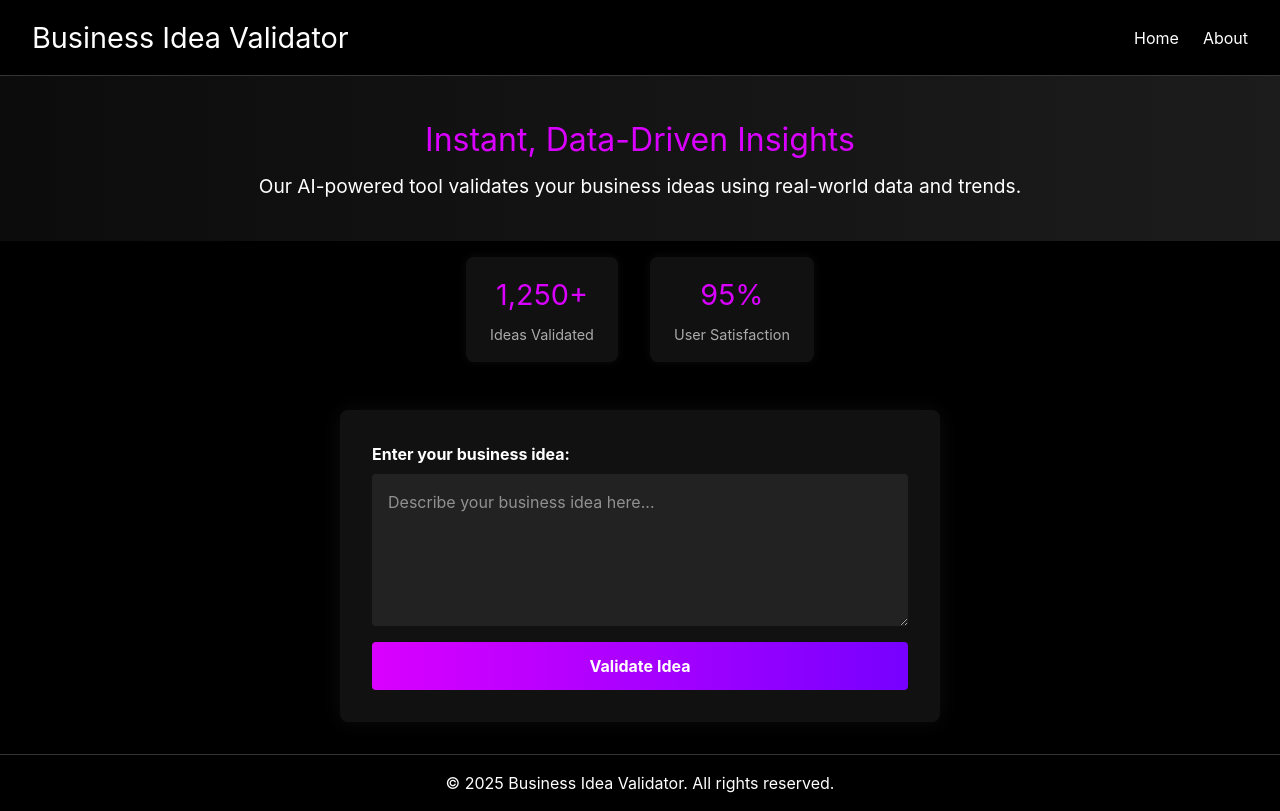
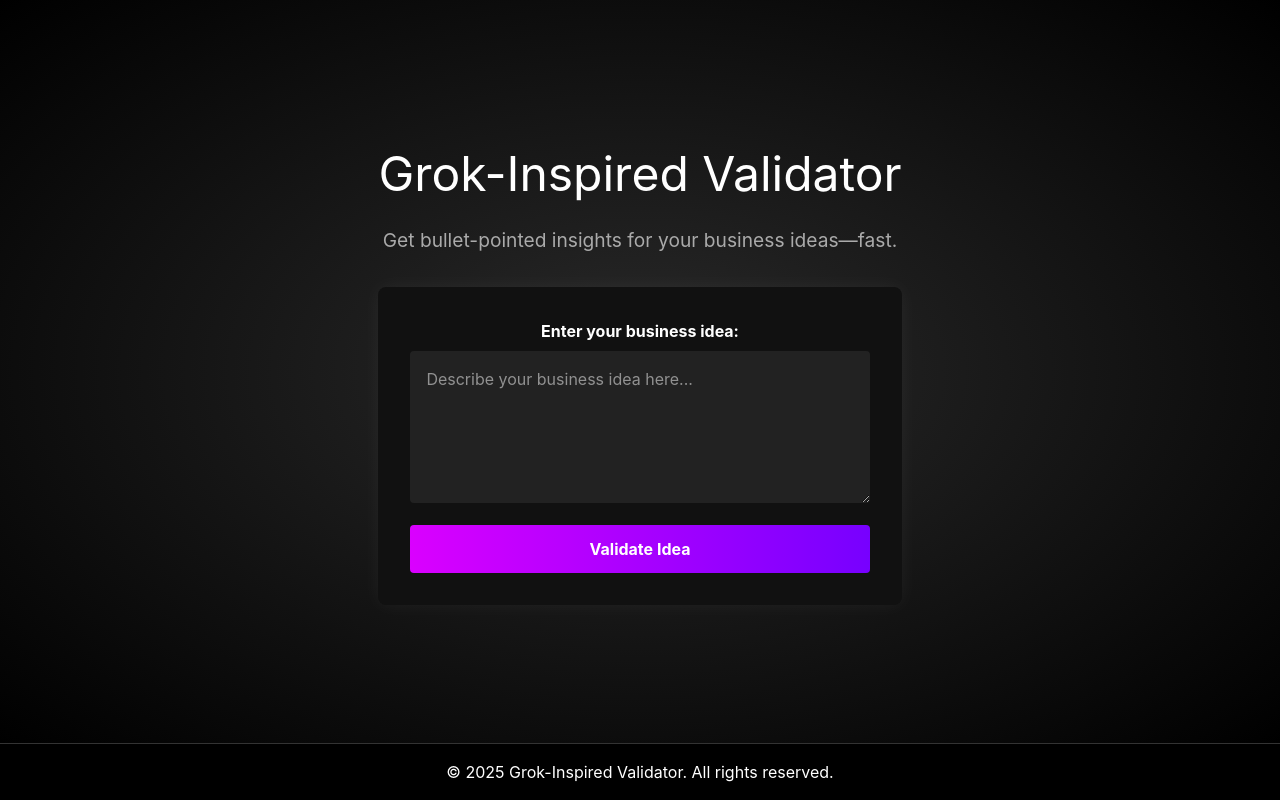
Before and after one commit to DominicDurso/my-business-validator, a Next.js app: page / in a window 1280 px wide. Built offline with nearby package versions, Linux system fonts and the light colour scheme.

Commit message:
New Frontend TEST

```diff
--- a/app/api/validate/route.js
+++ b/app/api/validate/route.js
@@ -10,23 +10,22 @@ export async function POST(request) {
       return new NextResponse("Business idea is required", { status: 400 });
     }
 
-    // Fetch Google Trends data (optional helper)
+    // Optionally fetch Google Trends data
     const trendsData = await getTrendsData(idea);
 
-    // Updated system prompt: force a consistent numbered structure
+    // Updated system prompt:
+    // GPT should use headings like "## Market Potential" and bullet points "- "
+    // No other Markdown or HTML.
     const systemPrompt = `
-You are a seasoned business consultant. Provide a comprehensive, data-driven analysis of the user's business idea.
-Use exactly the following numbered headings (in this order, with the exact numbering):
+You are a seasoned business consultant. Provide a thorough analysis of the user's business idea in five sections:
+## Market Potential
+## Competition
+## Viability
+## Risks
+## Recommendations
 
-1. Market Potential
-2. Competition
-3. Viability
-4. Risks
-5. Recommendations
-
-Write in paragraphs. Do not use bullet points or asterisks. If you need multiple points, separate them by line breaks(these are encouraged).
-Incorporate this Google Trends data into your analysis:
-Google Trends Data:
+Under each heading, use bullet points that begin with "- " to list key points. No other Markdown or symbols.
+Incorporate the following Google Trends data where relevant:
 ${JSON.stringify(trendsData, null, 2)}
 
 Business Idea: ${idea}
@@ -36,12 +35,12 @@ Business Idea: ${idea}
     const openaiResponse = await axios.post(
       "https://api.openai.com/v1/chat/completions",
       {
-        model: "gpt-3.5-turbo", // or "gpt-4" if you have access
+        model: "gpt-3.5-turbo",
         messages: [
           { role: "system", content: systemPrompt },
           { role: "user", content: `Business Idea: ${idea}` },
         ],
-        max_tokens: 700,
+        max_tokens: 1000,
         temperature: 0.7,
       },
       {
@@ -52,35 +51,61 @@ Business Idea: ${idea}
       }
     );
 
-    // Raw AI response text
-    let result = openaiResponse.data.choices[0].message.content;
+    // Raw GPT output
+    let rawText = openaiResponse.data.choices[0].message.content;
 
-    // 1) Remove Markdown symbols (#, *) and any leading "- " if you want to remove leftover bullet points
-    result = result
-      .replace(/#/g, "")
-      .replace(/\*/g, "")
-      .replace(/^\s*-\s+/gm, ""); // remove lines starting with "- "
+    // Remove leftover markdown symbols (#, *) just in case
+    rawText = rawText.replace(/\*/g, "");
 
-    // 2) Convert each numbered heading into <h2> with the same text
-    //    We'll do a simple array for the headings we expect
-    const headings = [
-      "1. Market Potential",
-      "2. Competition",
-      "3. Viability",
-      "4. Risks",
-      "5. Recommendations",
-    ];
+    // Convert the GPT "pseudo-Markdown" to HTML
+    // We'll parse line-by-line, turning headings "## " into <h2> and bullet lines "- " into <li>.
+    // We also wrap bullet lines in a <ul> block.
 
-    headings.forEach((heading) => {
-      // Create a regex that finds lines matching "1. Market Potential" exactly (case-insensitive)
-      const regex = new RegExp(heading.replace(".", "\\."), "gi");
-      result = result.replace(regex, (match) => {
-        // Insert the exact text as an <h2> with a subtle purple color
-        return `<h2 style="font-size:1.4rem; font-weight:bold; margin-top:1rem; color:#8A2BE2;">${match}</h2>`;
-      });
+    const lines = rawText.split("\n");
+    let html = "";
+    let inList = false;
+
+    lines.forEach((line) => {
+      const trimmed = line.trim();
+
+      if (trimmed.startsWith("## ")) {
+        // Close any open list
+        if (inList) {
+          html += "</ul>";
+          inList = false;
+        }
+        // Create an <h2> from the heading
+        const headingText = trimmed.replace("## ", "").trim();
+        html += `<h2 style="font-size:1.4rem; font-weight:bold; margin-top:1rem; color:#8A2BE2;">${headingText}</h2>`;
+      } else if (trimmed.startsWith("- ")) {
+        // Bullet point
+        if (!inList) {
+          // open a new list
+          html += `<ul style="margin:0 0 1rem 1.5rem; padding:0;">`;
+          inList = true;
+        }
+        const bulletText = trimmed.replace("- ", "").trim();
+        html += `<li style="margin-bottom:0.5rem;">${bulletText}</li>`;
+      } else if (trimmed.length > 0) {
+        // Close any open list
+        if (inList) {
+          html += "</ul>";
+          inList = false;
+        }
+        // It's a normal paragraph
+        html += `<p style="margin-top:0.5rem;">${trimmed}</p>`;
+      }
+      // if it's an empty line, we ignore or close the list if needed
     });
 
-    return new NextResponse(result.trim(), {
+    // Close any final open list
+    if (inList) {
+      html += "</ul>";
+      inList = false;
+    }
+
+    // Return as HTML
+    return new NextResponse(html.trim(), {
       status: 200,
       headers: { "Content-Type": "text/html" },
     });
--- a/app/page.tsx
+++ b/app/page.tsx
@@ -4,7 +4,6 @@ import React, { useState, FormEvent, CSSProperties } from "react";
 
 /**
  * A helper type that maps string keys to valid React.CSSProperties.
- * This tells TypeScript that each style object is a valid set of inline styles.
  */
 type StyleMap = {
   [key: string]: CSSProperties;
@@ -17,84 +16,56 @@ const styles: StyleMap = {
     color: "#fff",
     fontFamily:
       "-apple-system, BlinkMacSystemFont, 'Segoe UI', Roboto, Oxygen, Ubuntu, Cantarell, 'Open Sans', 'Helvetica Neue', sans-serif",
+    display: "flex",
+    flexDirection: "column",
   },
-  header: {
+  hero: {
+    flex: 1,
+    display: "flex",
+    flexDirection: "column",
+    alignItems: "center",
+    justifyContent: "center",
+    position: "relative",
+    overflow: "hidden",
+    textAlign: "center" as const,
+  },
+  heroBackground: {
+    position: "absolute",
+    top: 0,
+    left: 0,
     width: "100%",
-    padding: "1rem 2rem",
-    display: "flex",
-    justifyContent: "space-between",
-    alignItems: "center",
-    borderBottom: "1px solid #333",
+    height: "100%",
+    background:
+      "radial-gradient(closest-corner at 50% 50%, #1a1a1a, #000)",
+    animation: "fadeGradient 10s infinite alternate",
+    zIndex: 0,
   },
-  title: {
-    fontSize: "1.8rem",
-    margin: 0,
-  },
-  nav: {
-    display: "flex",
-    gap: "1.5rem",
-  },
-  navLink: {
-    color: "#fff",
-    textDecoration: "none",
-    fontSize: "1rem",
-    transition: "color 0.2s ease",
-  },
-  // Darker hero background
-  hero: {
-    textAlign: "center" as const,
-    padding: "2rem 1rem",
-    // Darker gradient
-    background: "linear-gradient(90deg, #0c0c0c, #1c1c1c)",
+  heroContent: {
+    zIndex: 1,
+    maxWidth: "600px",
+    margin: "0 auto",
+    padding: "2rem",
   },
   heroTitle: {
-    fontSize: "2rem",
-    margin: "0.5rem 0",
-    color: "#da00ff",
+    fontSize: "3rem",
+    margin: 0,
+    marginBottom: "1rem",
+    color: "#fff",
   },
-  heroText: {
+  heroSubtitle: {
     fontSize: "1.2rem",
-    margin: "0.5rem 0",
-  },
-  metricsSection: {
-    display: "flex",
-    justifyContent: "center",
-    gap: "2rem",
-    padding: "1rem",
-  },
-  metricCard: {
-    backgroundColor: "#111",
-    padding: "1rem 1.5rem",
-    borderRadius: "8px",
-    boxShadow: "0 0 10px rgba(255, 255, 255, 0.05)",
-    textAlign: "center" as const,
-  },
-  metricValue: {
-    fontSize: "1.8rem",
-    margin: 0,
-    color: "#da00ff",
-  },
-  metricLabel: {
-    fontSize: "0.9rem",
-    margin: "0.5rem 0 0",
+    marginBottom: "2rem",
     color: "#aaa",
   },
   formContainer: {
-    width: "100%",
-    maxWidth: "600px",
-    padding: "2rem",
-    margin: "2rem auto",
     backgroundColor: "#111",
     borderRadius: "8px",
+    padding: "2rem",
     boxShadow: "0 0 20px rgba(255, 255, 255, 0.05)",
   },
-  form: {
-    display: "flex",
-    flexDirection: "column" as const,
-  },
   label: {
+    display: "block",
     marginBottom: "0.5rem",
-    fontSize: "1rem",
     fontWeight: "bold",
   },
   textarea: {
@@ -134,15 +105,26 @@ const styles: StyleMap = {
   responseContent: {
     whiteSpace: "pre-wrap" as const,
     fontSize: "1rem",
-    lineHeight: 1.5,
+    lineHeight: 1.6,
   },
   footer: {
-    width: "100%",
     textAlign: "center" as const,
     padding: "1rem",
     borderTop: "1px solid #333",
   },
 };
+
+// Keyframe animation for subtle gradient fade
+const fadeGradient = `
+@keyframes fadeGradient {
+  0% {
+    background: radial-gradient(closest-corner at 50% 50%, #1a1a1a, #000);
+  }
+  100% {
+    background: radial-gradient(closest-corner at 50% 50%, #2a2a2a, #000);
+  }
+}
+`;
 
 export default function Home() {
   const [idea, setIdea] = useState("");
@@ -171,38 +153,21 @@ export default function Home() {
 
   return (
     <main style={styles.main}>
-      {/* Header Section */}
-      <header style={styles.header}>
-        <h1 style={styles.title}>Business Idea Validator</h1>
-        <nav style={styles.nav}>
-          <a style={styles.navLink} href="/">Home</a>
-          <a style={styles.navLink} href="/about">About</a>
-        </nav>
-      </header>
+      {/* Insert the keyframe animation globally */}
+      <style>{fadeGradient}</style>
 
       {/* Hero Section */}
       <section style={styles.hero}>
-        <h2 style={styles.heroTitle}>Instant, Data-Driven Insights</h2>
-        <p style={styles.heroText}>
-          Our AI-powered tool validates your business ideas using real-world data and trends.
+        <div style={styles.heroBackground} />
+        <div style={styles.heroContent}>
+          <h1 style={styles.heroTitle}>Grok-Inspired Validator</h1>
+          <p style={styles.heroSubtitle}>
+            Get bullet-pointed insights for your business ideas—fast.
           </p>
-      </section>
 
-      {/* Metrics Section */}
-      <section style={styles.metricsSection}>
-        <div style={styles.metricCard}>
-          <h3 style={styles.metricValue}>1,250+</h3>
-          <p style={styles.metricLabel}>Ideas Validated</p>
-        </div>
-        <div style={styles.metricCard}>
-          <h3 style={styles.metricValue}>95%</h3>
-          <p style={styles.metricLabel}>User Satisfaction</p>
-        </div>
-      </section>
-
-      {/* Form Section */}
-      <section style={styles.formContainer}>
-        <form onSubmit={handleSubmit} style={styles.form}>
+          {/* Form Container */}
+          <div style={styles.formContainer}>
+            <form onSubmit={handleSubmit}>
               <label htmlFor="idea" style={styles.label}>
                 Enter your business idea:
               </label>
@@ -218,6 +183,8 @@ export default function Home() {
                 {loading ? "Validating..." : "Validate Idea"}
               </button>
             </form>
+          </div>
+        </div>
       </section>
 
       {/* Response Section */}
@@ -225,7 +192,6 @@ export default function Home() {
         <section style={styles.responseSection}>
           <div
             style={styles.responseContent}
-            // We return HTML from the API, so we render it directly
             dangerouslySetInnerHTML={{ __html: response }}
           />
         </section>
@@ -233,7 +199,7 @@ export default function Home() {
 
       {/* Footer */}
       <footer style={styles.footer}>
-        <p>© {new Date().getFullYear()} Business Idea Validator. All rights reserved.</p>
+        <p>© {new Date().getFullYear()} Grok-Inspired Validator. All rights reserved.</p>
       </footer>
     </main>
   );
```
Lines whose indentation alone changed are shown as unchanged.
